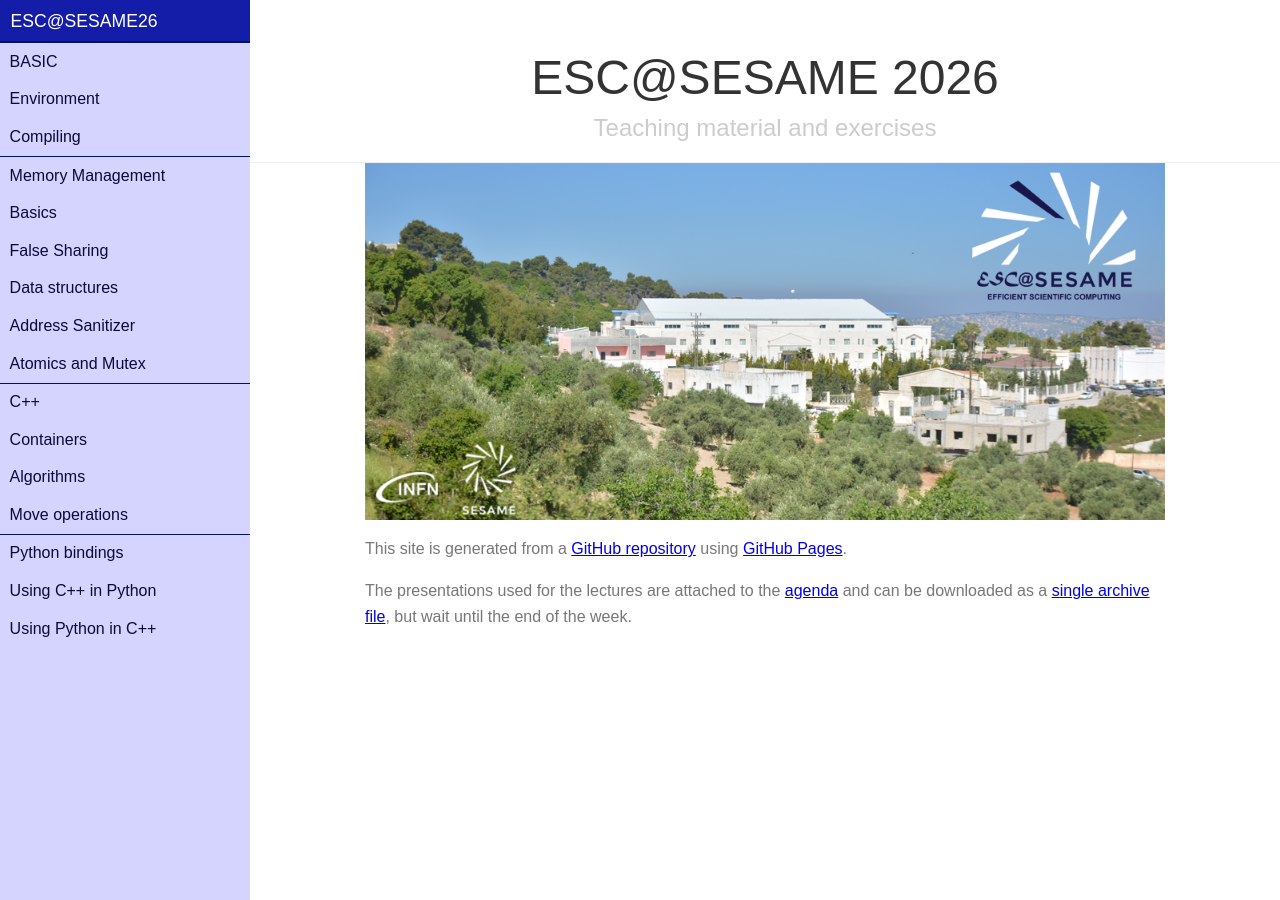
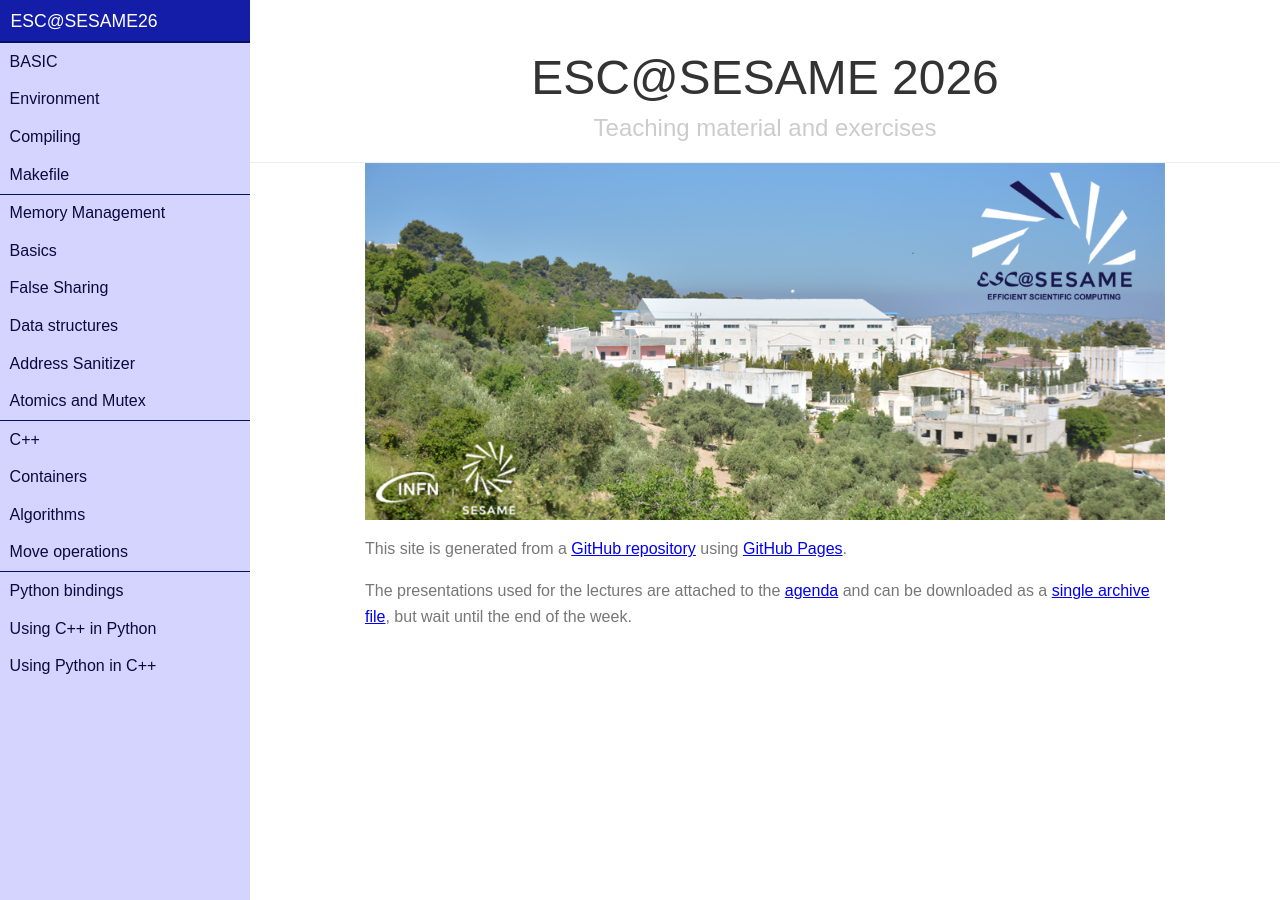
Before and after one commit to infn-esc/sesame26, a Jekyll site: the page built from index.md, in a window 1280 px wide. Built offline with Jekyll 4.4.1, drawn with Linux system fonts in a browser that asks for light colours; nearby versions of some CDN libraries.

Commit message:
Add makefile section to pages

```diff
--- a/_config.yml
+++ b/_config.yml
@@ -16,6 +16,7 @@ menu:
     items:
     - name: environment
     - name: compiling
+    - name: makefile
   - name: memory
     label: Memory Management
     items:
```
